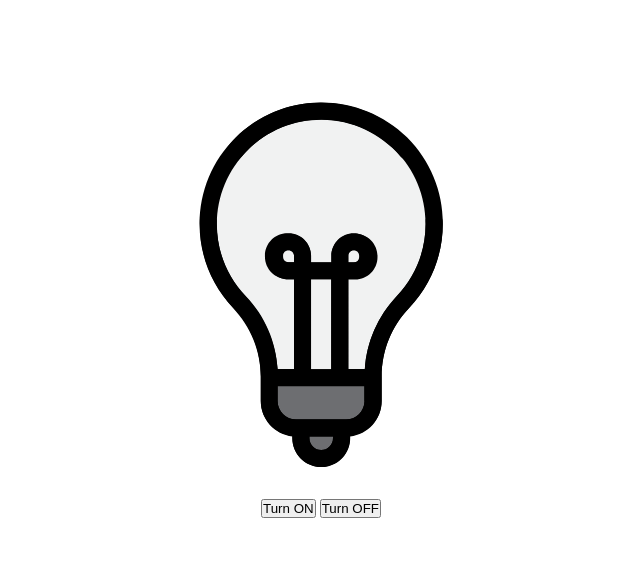
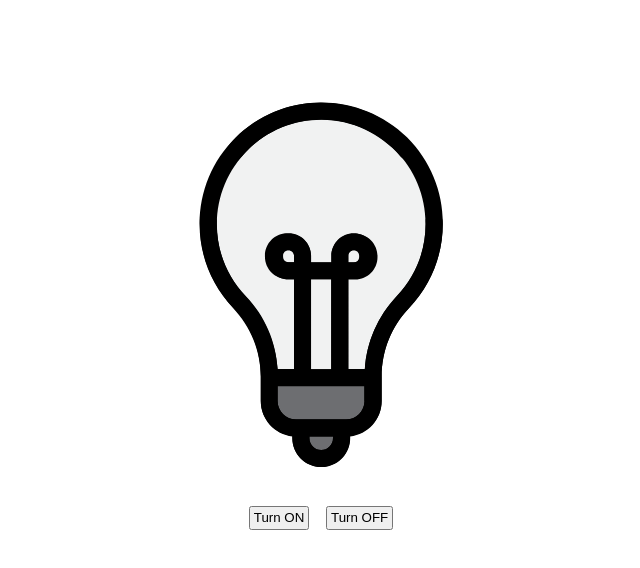
Before and after one commit to juodindre/html-css-js-practices, a plain HTML site: page 01_Turn_on_or_off_bulb/index.html in a window 1280 px wide. Shown: the whole page, without its empty margins (319-959 px from the left). Drawn offline with Linux system fonts and the light colour scheme.

Commit message:
Buttons added margin and padding properties

```diff
--- a/01_Turn_on_or_off_bulb/css/styles.css
+++ b/01_Turn_on_or_off_bulb/css/styles.css
@@ -23,6 +23,8 @@
 
 button {
     cursor: pointer;
+    margin: 0.5em;
+    padding: 0.2em;
 }
 
 @media (min-width: 480px) {
```
